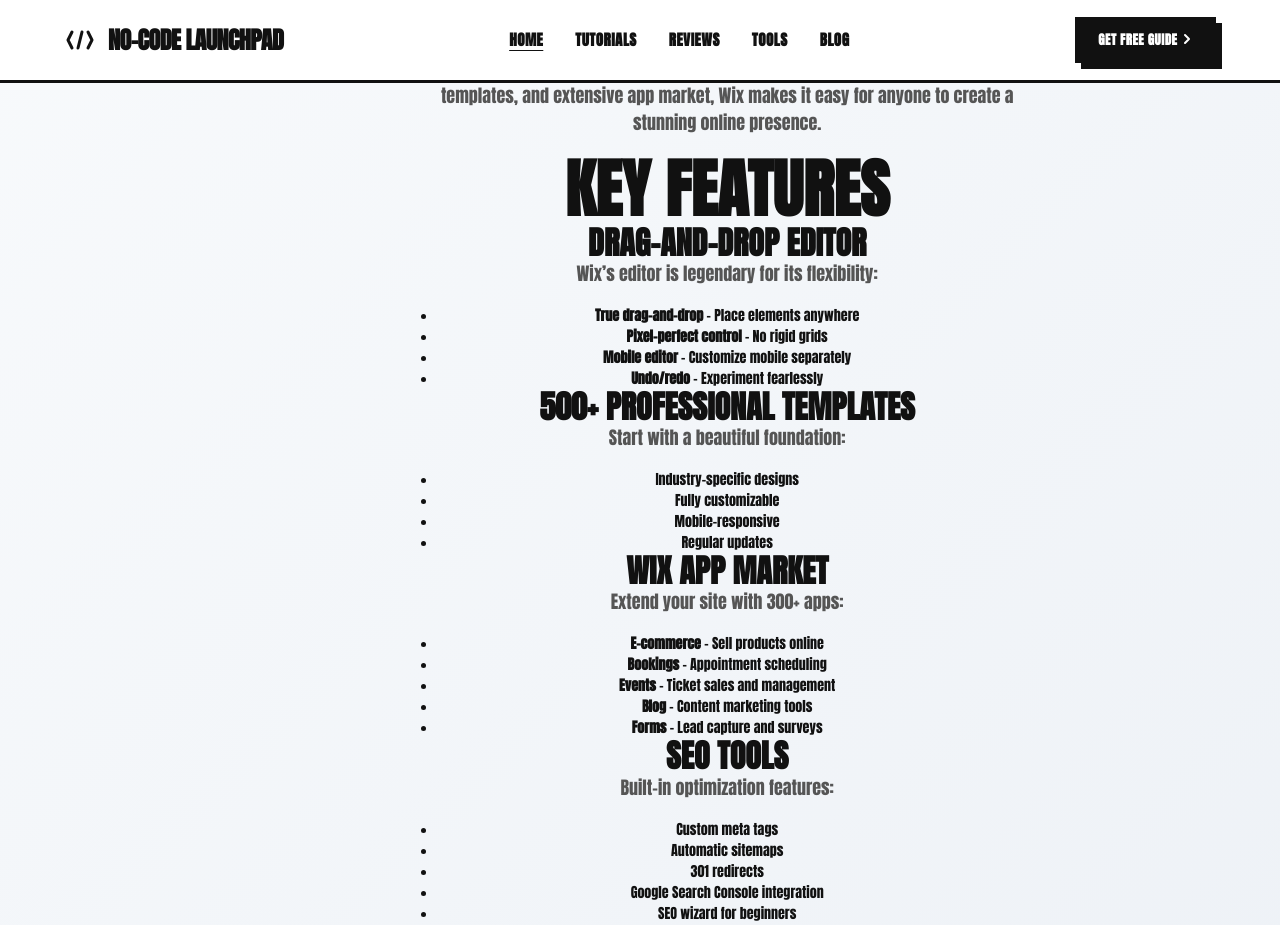
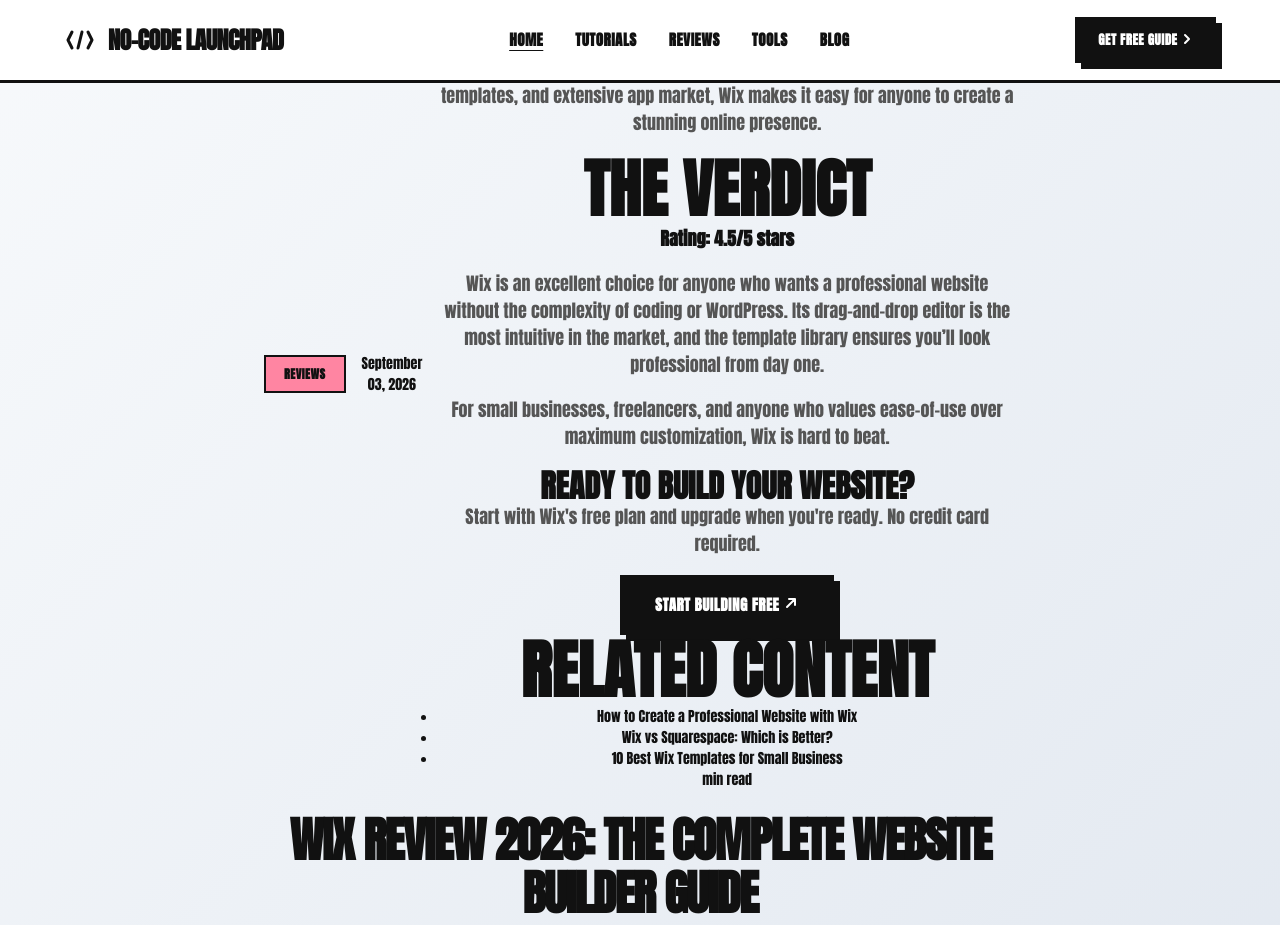
Before and after one commit to Chanw0w/nocode-launchpad, a Jekyll site: the page built from _posts/2026-09-03-wix-review.md, in a window 1280 px wide and 1400 px high, scrolled down 205 px. Shown: the top 925 px of the window. Built offline with Jekyll 4.4.1, drawn with Linux system fonts in a browser that asks for light colours; some of the changed text lies outside the part shown.

Commit message:
content: simplify Wix and Base44 review posts
- Remove detailed KEY FEATURES sections
- Remove pricing tables
- Remove pros/cons lists
- Remove competitor comparisons
- Remove template recommendations
- Keep: intro, verdict, CTA, related content

```diff
--- a/_posts/2026-09-03-wix-review.md
+++ b/_posts/2026-09-03-wix-review.md
@@ -18,100 +18,6 @@ affiliate:
 
 Wix is one of the world's most popular website builders, powering over 200 million websites globally. With its intuitive drag-and-drop editor, professional templates, and extensive app market, Wix makes it easy for anyone to create a stunning online presence.
 
-## Key Features
-
-### Drag-and-Drop Editor
-
-Wix's editor is legendary for its flexibility:
-
-- **True drag-and-drop** - Place elements anywhere
-- **Pixel-perfect control** - No rigid grids
-- **Mobile editor** - Customize mobile separately
-- **Undo/redo** - Experiment fearlessly
-
-### 500+ Professional Templates
-
-Start with a beautiful foundation:
-
-- Industry-specific designs
-- Fully customizable
-- Mobile-responsive
-- Regular updates
-
-### Wix App Market
-
-Extend your site with 300+ apps:
-
-- **E-commerce** - Sell products online
-- **Bookings** - Appointment scheduling
-- **Events** - Ticket sales and management
-- **Blog** - Content marketing tools
-- **Forms** - Lead capture and surveys
-
-### SEO Tools
-
-Built-in optimization features:
-
-- Custom meta tags
-- Automatic sitemaps
-- 301 redirects
-- Google Search Console integration
-- SEO wizard for beginners
-
-## Pricing
-
-Wix offers several plans:
-
-| Plan | Price | Best For |
-|------|-------|----------|
-| Free | $0 | Testing and personal projects |
-| Combo | $16/mo | Personal websites |
-| Unlimited | $22/mo | Entrepreneurs and freelancers |
-| Pro | $27/mo | Complete online branding |
-| VIP | $45/mo | Priority support |
-| Business Basic | $27/mo | Online stores |
-| Business Unlimited | $32/mo | Growing businesses |
-| Business VIP | $59/mo | Established businesses |
-
-## Who is Wix For?
-
-Wix is ideal for:
-
-- **Small businesses** needing an online presence
-- **Freelancers** showcasing their portfolio
-- **Restaurants** with online ordering
-- **Service providers** with booking needs
-- **E-commerce stores** of all sizes
-- **Bloggers** and content creators
-
-## Pros and Cons
-
-### Pros
-- ✓ Incredibly easy to use
-- ✓ Beautiful template library
-- ✓ Extensive app marketplace
-- ✓ Strong SEO features
-- ✓ Reliable hosting included
-- ✓ 24/7 customer support
-
-### Cons
-- ✗ Can't switch templates after launch
-- ✗ Slower than static site generators
-- ✗ Higher plans can be expensive
-- ✗ Limited code customization
-
-## Wix vs Competitors
-
-| Feature | Wix | Squarespace | WordPress |
-|---------|-----|-------------|-----------|
-| Ease of Use | ★★★★★ | ★★★★ | ★★★ |
-| Templates | 500+ | 100+ | 10,000+ |
-| Apps/Plugins | 300+ | 30+ | 50,000+ |
-| E-commerce | Yes | Yes | Yes |
-| Blogging | Good | Excellent | Excellent |
-| SEO | Good | Good | Excellent |
-| Price | $16-59/mo | $16-49/mo | Free + hosting |
-
 ## The Verdict
 
 **Rating: 4.5/5 stars**
@@ -131,37 +37,6 @@ For small businesses, freelancers, and anyone who values ease-of-use over maximu
   </a>
 </div>
 
-## Best Wix Templates by Industry
-
-### Restaurants & Food
-- **Resto** - Modern restaurant design
-- **Food Truck** - Casual dining vibe
-- **Bakery** - Sweet and inviting
-
-### Professional Services
-- **Consulting** - Clean and corporate
-- **Law Firm** - Trustworthy and professional
-- **Real Estate** - Property showcase ready
-
-### Creative
-- **Photography** - Portfolio-focused
-- **Music** - Artist and band pages
-- **Design Agency** - Bold and creative
-
-### E-commerce
-- **Fashion Store** - Trendy and sleek
-- **Electronics** - Tech-focused
-- **Handmade** - Artisan marketplace
-
-## Getting Started with Wix
-
-1. **Sign up free** at [wix.com](https://wix.pxf.io/c/7105524/2049257/25616?trafcat=wsb)
-2. **Choose a template** that matches your industry
-3. **Customize** with the drag-and-drop editor
-4. **Add content** - text, images, videos
-5. **Connect your domain** (optional on free plan)
-6. **Publish** and share with the world
-
 ## Related Content
 
 - [How to Create a Professional Website with Wix](/tutorials/create-professional-website-wix)
```
Also changed, not shown: _posts/2026-09-04-base44-review.md (+0 -71 lines).
